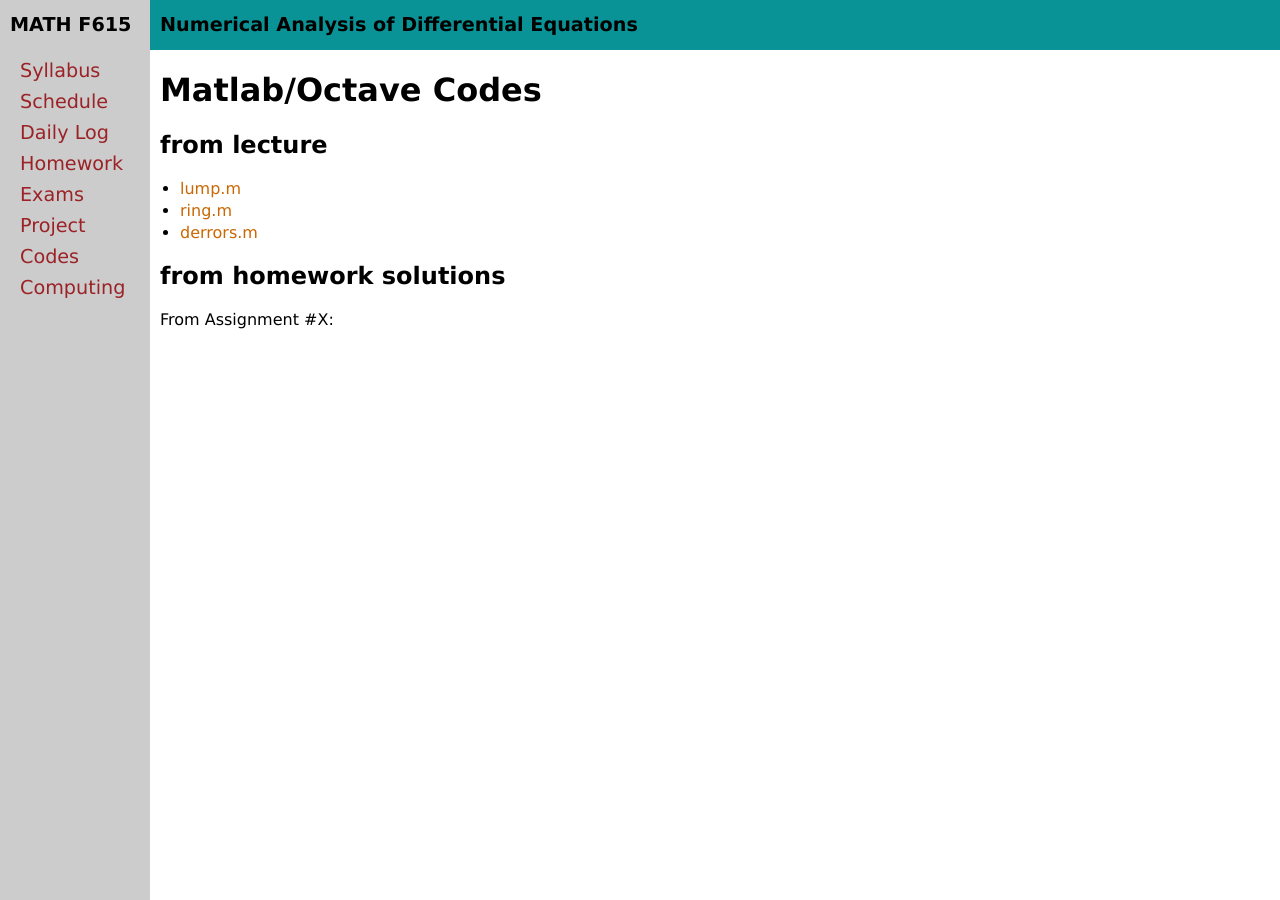
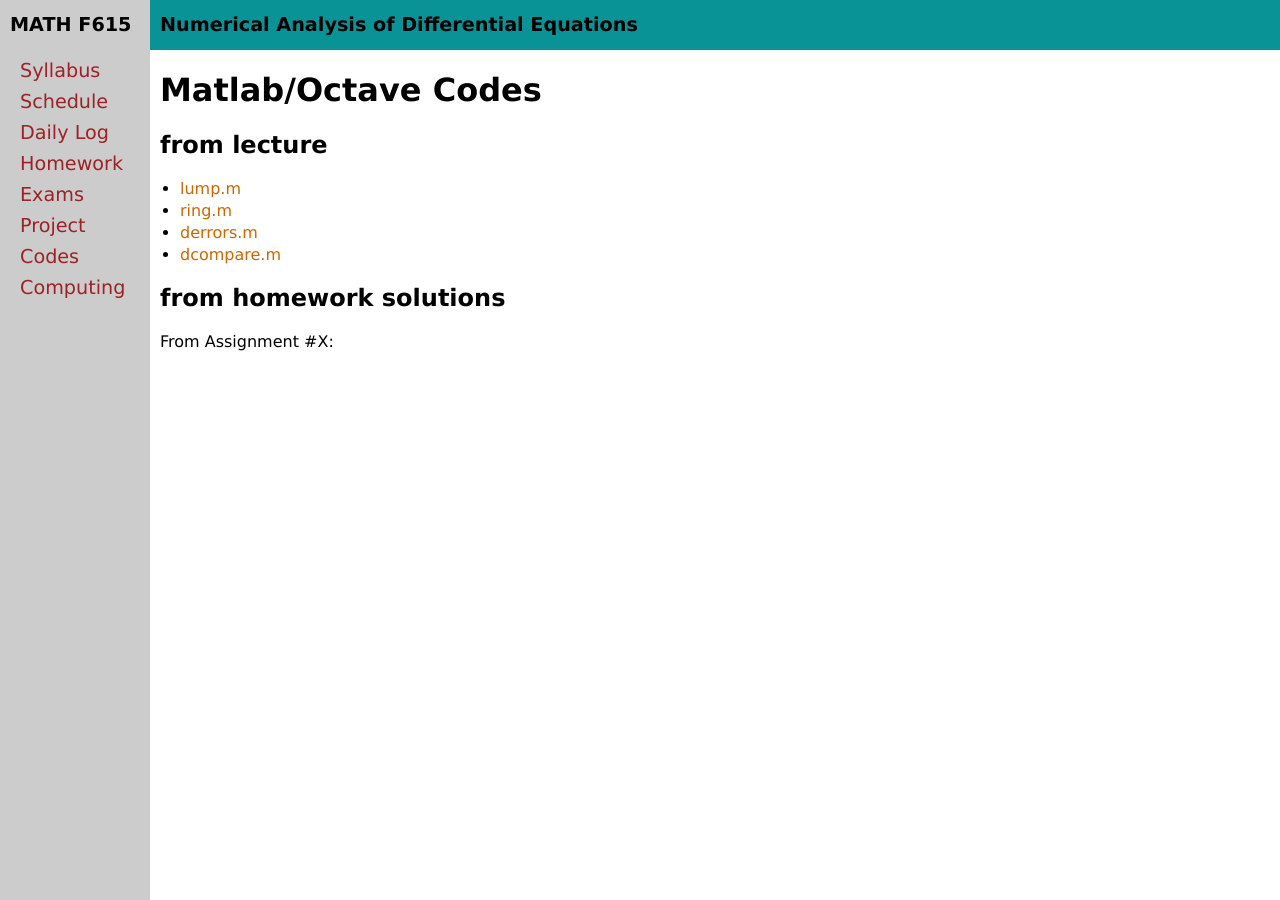
Before and after one commit to bueler/nade, a Jekyll site: the page built from codes.md, in a window 1280 px wide. Built offline with Jekyll 4.4.1, drawn with Linux system fonts in a browser that asks for light colours.

Commit message:
a code for tomorrow lecture

```diff
--- a/codes.md
+++ b/codes.md
@@ -10,6 +10,7 @@ title: Matlab/Octave Codes
   * [lump.m](assets/codes/S25/lump.m)
   * [ring.m](assets/codes/S25/ring.m)
   * [derrors.m](assets/codes/S25/derrors.m)
+  * [dcompare.m](assets/codes/S25/dcompare.m)
 
 ## from homework solutions
 
```
Also changed, not shown: 1 other file.
